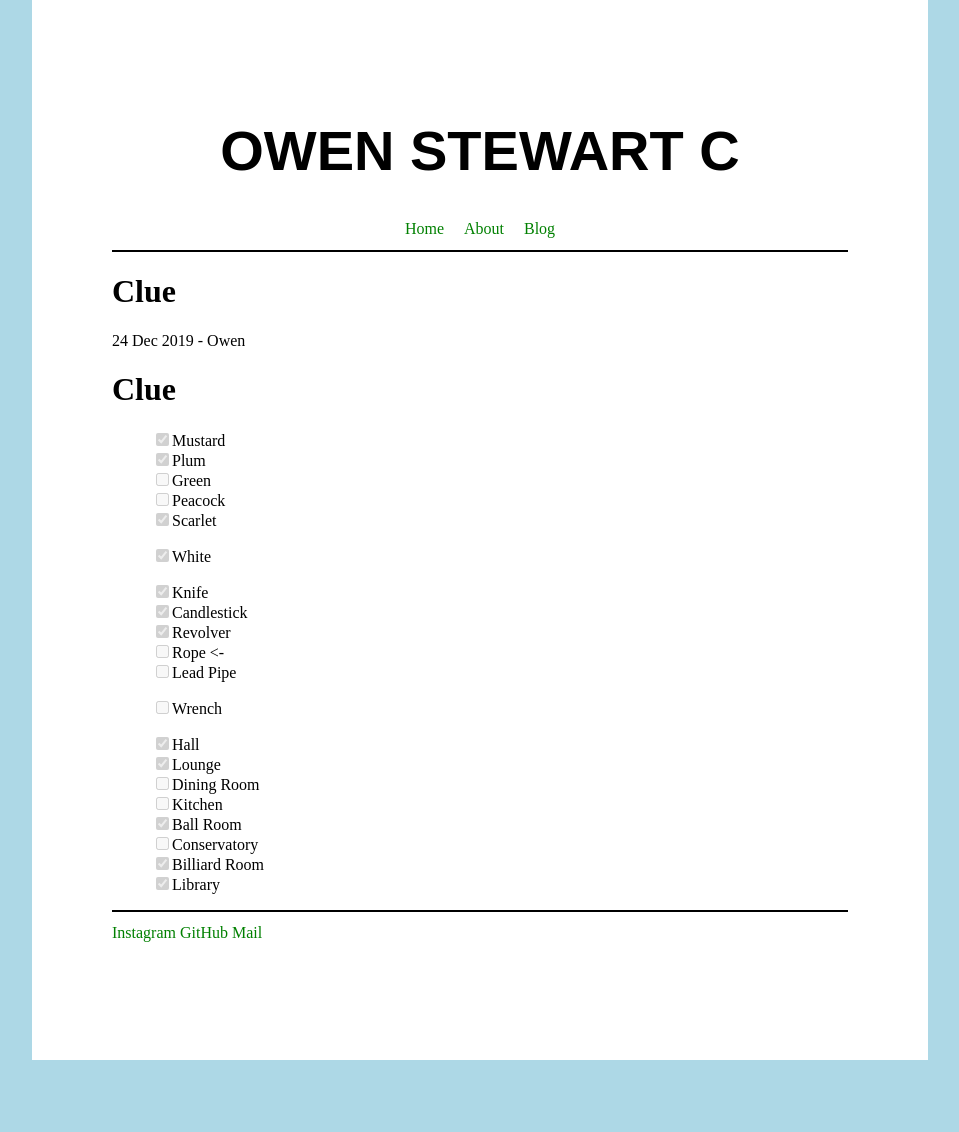
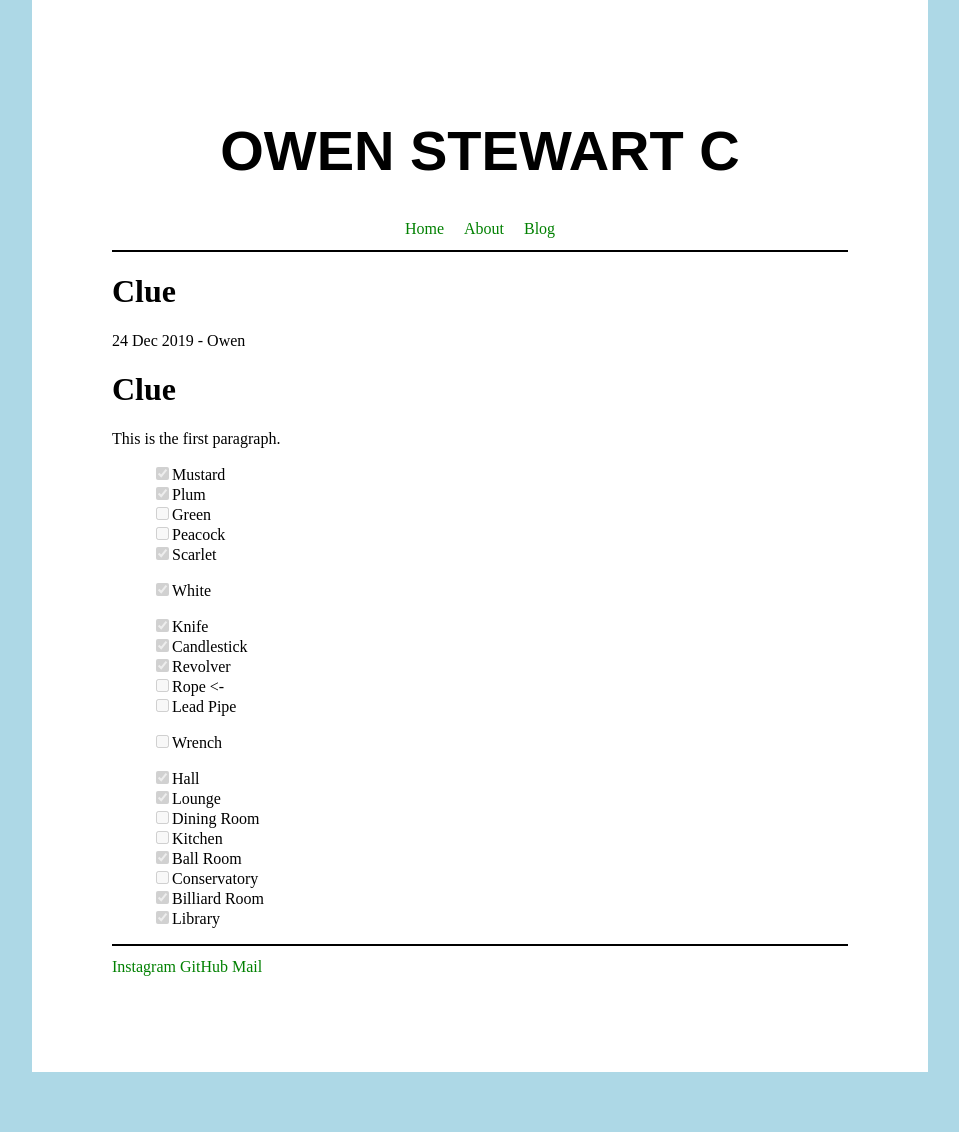
Before and after one commit to osclarke/osclarke.github.io, a Jekyll site: the page built from _posts/2019-12-24-Clue.md, in a window 1280 px wide. Shown: the whole page, without its empty margins (160-1119 px from the left). Built offline with Jekyll 4.4.1, drawn with Linux system fonts in a browser that asks for light colours.

Commit message:
added a paragraph to the "Clue" entry

```diff
--- a/_posts/2019-12-24-Clue.md
+++ b/_posts/2019-12-24-Clue.md
@@ -3,6 +3,8 @@
 ---
 
 # Clue
+
+This is the first paragraph.
 
 - [x] Mustard
 - [x] Plum
```
